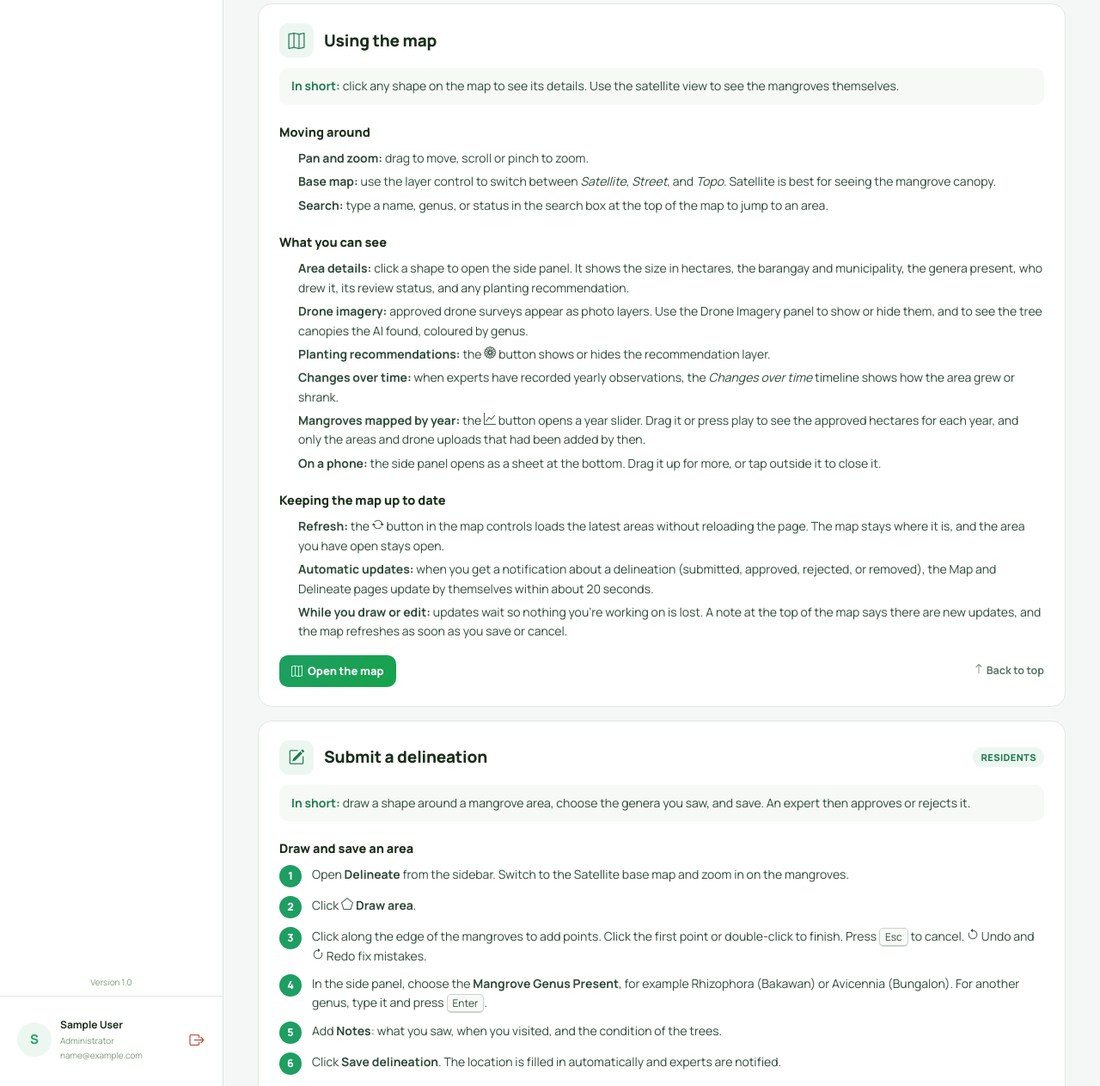
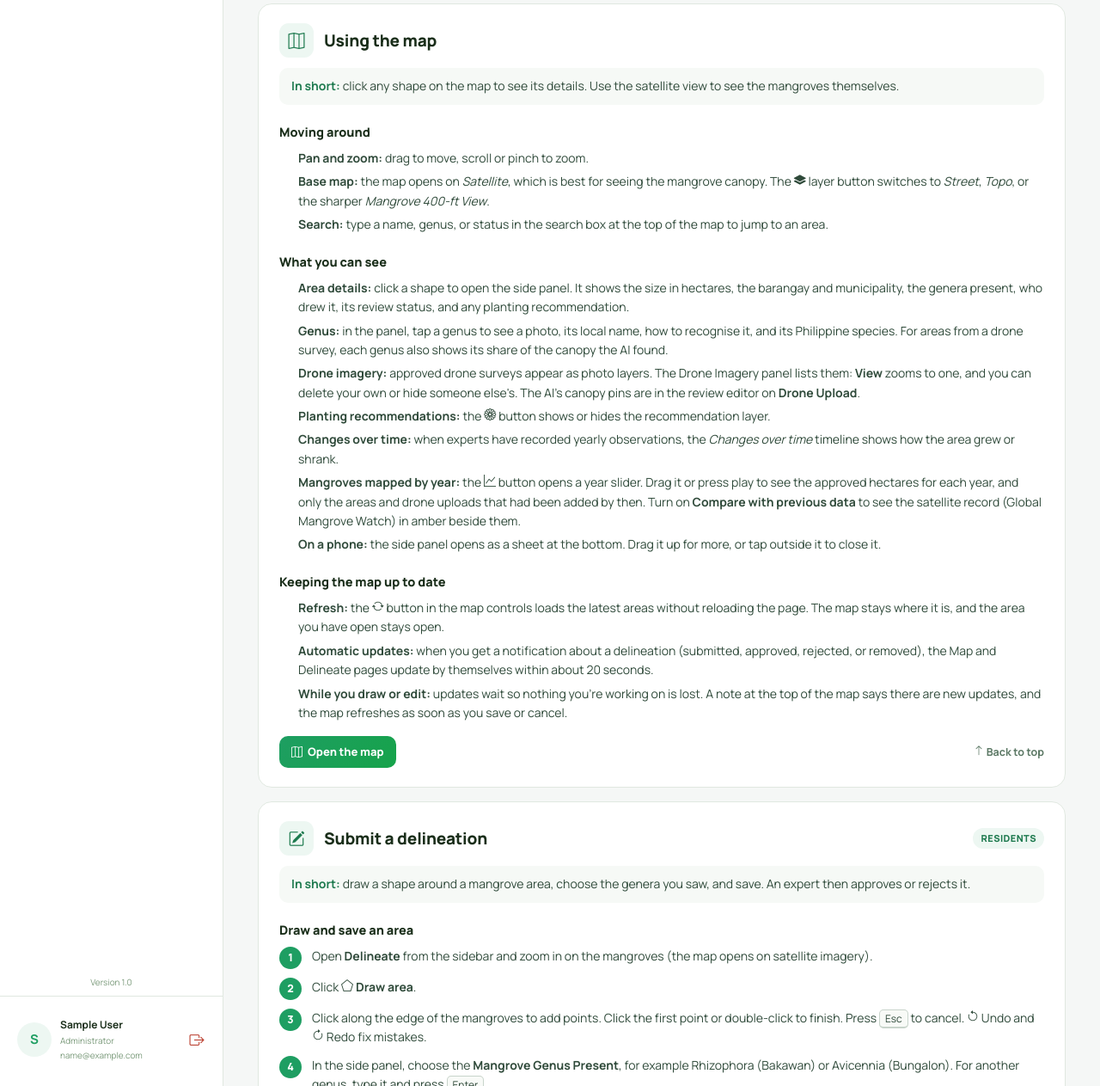
Before and after one commit to jing378/MangroveMap, a Laravel app: page /guide in a window 1280 px wide. Shown: the part 1337-2600 px from the top of the page at 86% size. Run offline with Laravel 12, Linux system fonts and the light colour scheme; the visitor is signed in with stand-in values (Sample User, id 1); data that the repository does not hold is empty; style sheets or scripts are compiled from the project's sources.

Commit message:
Update the quick guides and Help & Guide to the current features
Quick guides name the real controls (layers incl. Mangrove 400-ft View,
search, genus cards, compare with previous data, shapefile import, revise,
correction vs observed change). The full guide drops removed admin actions
and old Tile Explorer formats, covers photo uploads, Send to Drone Imagery and
shapefile import, and hides links admins can no longer open.

Co-Authored-By: Claude Opus 5.5 <noreply@anthropic.com>

```diff
--- a/resources/views/guide.blade.php
+++ b/resources/views/guide.blade.php
@@ -726,8 +726,9 @@
         <h3>Moving around</h3>
         <ul>
             <li><strong>Pan and zoom:</strong> drag to move, scroll or pinch to zoom.</li>
-            <li><strong>Base map:</strong> use the layer control to switch between <em>Satellite</em>, <em>Street</em>, and <em>Topo</em>.
-                Satellite is best for seeing the mangrove canopy.</li>
+            <li><strong>Base map:</strong> the map opens on <em>Satellite</em>, which is best for seeing the mangrove canopy. The
+                <i class="bi bi-layers-fill"></i> layer button switches to <em>Street</em>, <em>Topo</em>, or the sharper
+                <em>Mangrove 400-ft View</em>.</li>
             <li><strong>Search:</strong> type a name, genus, or status in the search box at the top of the map to jump to an area.</li>
         </ul>
 
@@ -735,8 +736,11 @@
         <ul>
             <li><strong>Area details:</strong> click a shape to open the side panel. It shows the size in hectares, the barangay and municipality,
                 the genera present, who drew it, its review status, and any planting recommendation.</li>
-            <li><strong>Drone imagery:</strong> approved drone surveys appear as photo layers. Use the Drone Imagery panel to show or hide them,
-                and to see the tree canopies the AI found, coloured by genus.</li>
+            <li><strong>Genus:</strong> in the panel, tap a genus to see a photo, its local name, how to recognise it, and its Philippine
+                species. For areas from a drone survey, each genus also shows its share of the canopy the AI found.</li>
+            <li><strong>Drone imagery:</strong> approved drone surveys appear as photo layers. The Drone Imagery panel lists them:
+                <strong>View</strong> zooms to one, and you can delete your own or hide someone else's. The AI's canopy pins are in the
+                review editor on <strong>Drone Upload</strong>.</li>
             <li><strong>Planting recommendations:</strong> the <i class="bi bi-flower1"></i> button shows or hides the recommendation layer.</li>
             <li><strong>Changes over time:</strong> when experts have recorded yearly observations, the <em>Changes over time</em> timeline shows
                 how the area grew or shrank.</li>
@@ -746,7 +750,9 @@
                     It is a satellite estimate (Global Mangrove Watch), not a ground survey.</li>
             @else
                 <li><strong>Mangroves mapped by year:</strong> the <i class="bi bi-graph-up"></i> button opens a year slider. Drag it or press play
-                    to see the approved hectares for each year, and only the areas and drone uploads that had been added by then.</li>
+                    to see the approved hectares for each year, and only the areas and drone uploads that had been added by then.
+                    Turn on <strong>Compare with previous data</strong> to see the satellite record (Global Mangrove Watch) in amber
+                    beside them.</li>
             @endif
             <li><strong>On a phone:</strong> the side panel opens as a sheet at the bottom. Drag it up for more, or tap outside it to close it.</li>
         </ul>
@@ -774,7 +780,7 @@
 
         <h3>Draw and save an area</h3>
         <ol class="guide-steps">
-            <li>Open <strong>Delineate</strong> from the sidebar. Switch to the Satellite base map and zoom in on the mangroves.</li>
+            <li>Open <strong>Delineate</strong> from the sidebar and zoom in on the mangroves (the map opens on satellite imagery).</li>
             <li>Click <i class="bi bi-pentagon"></i> <strong>Draw area</strong>.</li>
             <li>Click along the edge of the mangroves to add points. Click the first point or double-click to finish.
                 Press <kbd>Esc</kbd> to cancel. <i class="bi bi-arrow-counterclockwise"></i> Undo and <i class="bi bi-arrow-clockwise"></i> Redo fix mistakes.</li>
@@ -783,6 +789,10 @@
             <li>Add <strong>Notes</strong>: what you saw, when you visited, and the condition of the trees.</li>
             <li>Click <strong>Save delineation</strong>. The location is filled in automatically and experts are notified.</li>
         </ol>
+        <div class="guide-tip"><i class="bi bi-file-earmark-arrow-up"></i><strong>Already mapped it in QGIS or ArcGIS?</strong> Click
+            <strong>Import shapefile</strong> instead of drawing, and choose a <code>.zip</code> of the shapefile (or its .shp, .dbf, .shx
+            and .prj files together). Each polygon becomes an area you can check and edit, up to 20 per delineation. Then choose the genus
+            and save as usual.</div>
 
         <h3>What the review status means</h3>
         <dl class="guide-defs">
@@ -812,7 +822,9 @@
         <div class="guide-tip"><i class="bi bi-check2-circle"></i><strong>How to get approved:</strong> trace only the mangrove canopy, not open water,
             fishponds, or roads. Zoom in close for the edges, draw one shape per continuous patch, and always add the genera you saw.</div>
         <div class="guide-actions">
-            <a class="guide-link" href="{{ $delineateRoute }}"><i class="bi bi-pencil-square"></i> Start delineating</a>
+            @unless ($isAdmin)
+                <a class="guide-link" href="{{ $delineateRoute }}"><i class="bi bi-pencil-square"></i> Start delineating</a>
+            @endunless
             <a class="guide-top" href="#guide-top"><i class="bi bi-arrow-up"></i> Back to top</a>
         </div>
     </section>
@@ -823,7 +835,7 @@
         <p class="guide-summary"><strong>In short:</strong> upload your drone orthomosaic, check the mangrove areas the AI finds, choose the genus,
             and confirm. {{ $isExpert ? 'As an expert, your imagery goes on the map right away.' : 'An expert then reviews it before it goes on the map.' }}</p>
         <div class="guide-flow" aria-label="How drone imagery is processed">
-            <span>1. Upload GeoTIFF</span><i class="bi bi-chevron-right"></i>
+            <span>1. Upload GeoTIFF or photos</span><i class="bi bi-chevron-right"></i>
             <span>2. Preview is prepared</span><i class="bi bi-chevron-right"></i>
             <span>3. AI detects mangroves</span><i class="bi bi-chevron-right"></i>
             <span>4. You check the results</span><i class="bi bi-chevron-right"></i>
@@ -834,8 +846,9 @@
         <ol class="guide-steps">
             <li>Open <strong>Drone Upload</strong> from the sidebar.</li>
             <li>Enter a <strong>Survey name</strong>, for example "Brgy. San Isidro, March 2026".</li>
-            <li>Drop your files in the box or click to choose them. Use georeferenced <strong>.tif / .tiff</strong> files (8-bit RGB orthomosaics).
-                You can add several files from the same survey at once.</li>
+            <li>Drop your files in the box or click to choose them: georeferenced <strong>.tif / .tiff</strong> orthomosaics (8-bit RGB), or
+                drone <strong>photos</strong> (.jpg / .png) taken straight down, up to 500. Photos are placed from their GPS (DJI) or a world
+                file, but not stitched, so small seams are normal. One upload is either GeoTIFFs or photos, all from the same place.</li>
             <li>Click <strong>Upload and process</strong>. You can leave the page while it processes, which can take a while for large surveys.</li>
         </ol>
         <div class="guide-tip"><i class="bi bi-arrow-repeat"></i><strong>Upload interrupted?</strong> Choose the same files again on the same device.
@@ -851,7 +864,7 @@
                     <li>Click an area to remove it if it isn't mangrove, for example coconut trees or shadows.</li>
                 </ul>
             </li>
-            <li><strong>Mangrove classification</strong> is optional: click <strong>Show</strong> on its card to see each tree canopy the AI found as a pin, coloured by genus. Click a pin to see it or remove it, and <strong>Hide</strong> to turn it off again.</li>
+            <li><strong>Mangrove classification</strong> is optional: click <strong>Show</strong> on its card to see each tree canopy the AI found as a pin, coloured by genus. Click a pin to see it or remove it, and <strong>Hide</strong> to turn it off again. <strong>Re-run genus detection</strong> runs it again without touching your areas.</li>
         </ol>
 
         <h3>Add the details and confirm</h3>
@@ -875,7 +888,9 @@
         <div class="guide-warn"><i class="bi bi-exclamation-triangle"></i><strong>The AI can be wrong.</strong> Always check its shapes and genus
             suggestion before you confirm. Upload only imagery you took or have permission to use, and follow CAAP drone rules.</div>
         <div class="guide-actions">
-            <a class="guide-link" href="{{ route('drone-imagery.page') }}"><i class="bi bi-cloud-arrow-up"></i> Go to Drone Upload</a>
+            @unless ($isAdmin)
+                <a class="guide-link" href="{{ route('drone-imagery.page') }}"><i class="bi bi-cloud-arrow-up"></i> Go to Drone Upload</a>
+            @endunless
             <a class="guide-top" href="#guide-top"><i class="bi bi-arrow-up"></i> Back to top</a>
         </div>
     </section>
@@ -888,19 +903,24 @@
         <ol class="guide-steps">
             <li>Open <strong>Tile Explorer</strong> from the sidebar.</li>
             <li>Drop a GeoTIFF in the box (.tif / .tiff, 8-bit RGB with coordinates, up to 1 GB).</li>
-            <li>Choose a <strong>Tile size</strong> from 256 to 1280 pixels (640 by default), then click <strong>Upload and make tiles</strong>.</li>
+            <li>Choose a <strong>Tile size</strong> (256, 512, 640, 1024 or 1280 pixels; 640 by default), then click <strong>Upload and make tiles</strong>.</li>
             <li>Wait for the tiles. The AI marks the mangrove areas and shows the mangrove percentage on every tile. Empty tiles are skipped.</li>
             <li>Find tiles with the filters (<em>All</em>, <em>Mangrove</em>, <em>No mangrove</em>), the sort order, or the search box (for example
                 <kbd>r004</kbd> or <kbd>c012</kbd>). <strong>Show mangrove areas</strong> turns the outlines on or off.</li>
             <li>Click a tile to preview it. Use <kbd>&larr;</kbd> <kbd>&rarr;</kbd> to move between tiles, <kbd>Space</kbd> to select, and
                 <kbd>Esc</kbd> to close.</li>
-            <li>Tick the tiles you want, or click <strong>Select mangrove tiles</strong>. Choose a format (<em>GeoTIFF + JPEG</em>,
-                <em>GeoTIFF only</em>, or <em>JPEG only (Roboflow)</em>), then click <strong>Download selected</strong>.</li>
+            <li>Tick the tiles you want, or click <strong>Select mangrove tiles</strong>, then <strong>Download selected</strong>. One tile downloads
+                as a GeoTIFF; several come as one ZIP of GeoTIFFs.</li>
+            <li>Want them on the map? <strong>Send to Drone Imagery</strong> turns the selected tiles into a drone survey that goes through the
+                usual AI check and review on <strong>Drone Upload</strong>.</li>
         </ol>
         <div class="guide-tip"><i class="bi bi-grid"></i><strong>Need a different size?</strong> Open the GeoTIFF from <em>Your GeoTIFFs</em> and pick
-            another tile size next to its name. You don't have to upload it again.</div>
+            another tile size next to its name. You don't have to upload it again. <strong>Detect mangroves again</strong> relabels every tile
+            size with the current AI model.</div>
         <div class="guide-actions">
-            <a class="guide-link" href="{{ route('tile-explorer.page') }}"><i class="bi bi-grid-3x3-gap"></i> Open Tile Explorer</a>
+            @unless ($isAdmin)
+                <a class="guide-link" href="{{ route('tile-explorer.page') }}"><i class="bi bi-grid-3x3-gap"></i> Open Tile Explorer</a>
+            @endunless
             <a class="guide-top" href="#guide-top"><i class="bi bi-arrow-up"></i> Back to top</a>
         </div>
     </section>
@@ -980,7 +1000,9 @@
         <div class="guide-warn"><i class="bi bi-exclamation-triangle"></i>Recommendations are advice, not permits. Remind communities to coordinate
             with DENR (CENRO/PENRO) and the LGU before planting.</div>
         <div class="guide-actions">
-            <a class="guide-link" href="{{ route('expert.recommendations.index') }}"><i class="bi bi-tree"></i> Open Planting Recommendation</a>
+            @unless ($isAdmin)
+                <a class="guide-link" href="{{ route('expert.recommendations.index') }}"><i class="bi bi-tree"></i> Open Planting Recommendation</a>
+            @endunless
             <a class="guide-top" href="#guide-top"><i class="bi bi-arrow-up"></i> Back to top</a>
         </div>
     </section>
@@ -990,27 +1012,40 @@
     @if ($isAdmin)
     <section class="guide-section" id="admin">
         {!! $head('admin') !!}
-        <p class="guide-summary"><strong>In short:</strong> approve expert applications, look after map layers, keep the AI models up to date, and act on feedback.</p>
+        <p class="guide-summary"><strong>In short:</strong> approve expert applications, keep reviews moving, clean up map layers, keep the AI
+            models up to date, and act on feedback. Drawing, uploading and reviewing stay with residents and experts, so the Delineate, Drone
+            Upload and Tile Explorer pages are not open to admins.</p>
 
         <dl class="guide-defs">
             <dt><i class="bi bi-people"></i> Users</dt>
             <dd>Pending expert applications appear at the top. Read the organization and qualifications, then approve or reject them. A rejection
                 reason is optional and is shared with the applicant. Use the view, edit, and delete actions to change a user's details or role,
                 or reset their password.</dd>
+            <dt><i class="bi bi-speedometer2"></i> Dashboard</dt>
+            <dd><em>Needs attention</em> lists what is waiting: a missing AI model, failed drone layers, expert applications, reviews older
+                than a few days, AI drafts their owners haven't confirmed, and new feedback. <strong>Send reminder</strong> notifies the experts or
+                owners (bell, email and phone), at most once a day for the same item.</dd>
             <dt><i class="bi bi-layers"></i> Map Layers</dt>
-            <dd><strong>Delineations:</strong> preview, rename, edit notes, <em>Hide from map</em> (with an optional reason sent to the owner), restore,
-                or delete. <strong>Drone imagery:</strong> preview, rename, <em>Retry processing</em> after a failure, run the AI again, or delete.</dd>
+            <dd>Two tabs, <strong>Delineations</strong> and <strong>Drone Surveys</strong>. Click a row to show it on the preview map; search
+                and filter by status, stage or source; export the list as CSV, or delineations as GeoJSON. Row actions are cleanup only:
+                <strong>Delete</strong>, and <strong>Retry processing</strong> for a failed drone survey. The <i class="bi bi-bell"></i> bell
+                reminds experts about a pending delineation, or an owner about a survey waiting for them. Naming, editing and reviewing stay
+                with the owners and experts.</dd>
             <dt><i class="bi bi-cpu"></i> AI Models</dt>
             <dd>Click <strong>Upload Model</strong> and choose the type: <em>Mangrove Segmentation</em> (a U-Net <code>.pth</code> that finds
                 mangrove areas) or <em>Mangrove Genus Classification</em> (a YOLO <code>.pt</code> that suggests the genus and finds canopies).
-                Each model is checked before use, and the newest active model of each type runs on new imagery.</dd>
+                Each model is checked before use, and the newest active model of each type runs on new imagery. The green check deactivates
+                a model (new runs then use the default file), and delete removes it. When a Roboflow key is set, the two hosted
+                <strong>Roboflow workflows</strong> are shown above the list with <em>In use</em> or <em>Not in use</em>; the local model of
+                the same type is their fallback.</dd>
             <dt><i class="bi bi-chat-dots"></i> Feedback</dt>
             <dd>Read problem reports and ideas from residents and experts, including any screenshot and the page they came from.</dd>
             <dt><i class="bi bi-clock-history"></i> Activity Logs</dt>
             <dd>Filter by date to see who did what and when, to investigate problems or misuse.</dd>
         </dl>
-        <div class="guide-tip"><i class="bi bi-eye-slash"></i>When a record is doubtful, use <strong>Hide from map</strong> rather than delete it.
-            Hiding can be undone, but deleting can't.</div>
+        <div class="guide-warn"><i class="bi bi-exclamation-triangle"></i><strong>Deleting can't be undone.</strong> Deleting a drone survey also
+            deletes its delineation, and the owner is told. When a record is only doubtful, send the experts a reminder to review it
+            instead.</div>
         <div class="guide-actions">
             <a class="guide-link" href="{{ route('admin.users') }}"><i class="bi bi-people"></i> Users</a>
             <a class="guide-link" href="{{ route('admin.map-layers.index') }}"><i class="bi bi-layers"></i> Map Layers</a>
@@ -1067,8 +1102,15 @@
         </details>
         <details>
             <summary>My drone imagery failed or is stuck processing.</summary>
-            <p>Make sure the file is a georeferenced GeoTIFF (.tif/.tiff) exported as an RGB orthomosaic, not a raw photo. Large surveys can take
-                a long time. If it shows <em>Processing failed</em>, click <em>Edit &amp; retry</em> or ask an administrator.</p>
+            <p>Use a georeferenced GeoTIFF (.tif/.tiff) exported as an RGB orthomosaic, or drone photos taken straight down that carry their
+                GPS. Files from places far apart (for example two municipalities) can't be one survey: upload each place separately. Large
+                surveys can take a long time. If it shows <em>Processing failed</em>, click <em>Edit &amp; retry</em> or ask an administrator.</p>
+        </details>
+        <details>
+            <summary>My shapefile won't import.</summary>
+            <p>Choose a <code>.zip</code> that holds the .shp, .dbf, .shx and .prj files, or pick those files together. The .prj tells the
+                map where the shapes are; without it, shapes in UTM or PRS92 can't be placed. Only polygons are imported, not points or
+                lines.</p>
         </details>
         <details>
             <summary>The AI marked areas that aren't mangroves, or suggested the wrong genus.</summary>
--- a/resources/views/users/drone-imagery-editor.blade.php
+++ b/resources/views/users/drone-imagery-editor.blade.php
@@ -1341,10 +1341,10 @@
                         </ol>
                     @else
                         <ol>
-                            <li><strong>Check</strong> the AI's areas and canopy pins.</li>
+                            <li><strong>Check</strong> the AI's areas. For canopy pins, click <strong>Show</strong> on Mangrove classification.</li>
                             <li><strong>Fix</strong> them: <i class="bi bi-pentagon"></i> draw, <i class="bi bi-pencil"></i> edit, or click to remove.</li>
                             @if ($editor['needs_delineation'])
-                                <li><strong>Choose</strong> the genus.</li>
+                                <li><strong>Choose</strong> the genus. The <strong>AI genus suggestion</strong> helps but never picks it for you.</li>
                             @endif
                             <li><strong>{{ ! $editor['needs_delineation'] ? 'Confirm & apply' : ($editor['needs_expert_review'] ? 'Confirm & submit' : 'Confirm & publish') }}</strong>, or save a draft.</li>
                         </ol>
```
Also changed, not shown: resources/views/users/partials/map-quick-guide.blade.php (+34 -20 lines), tests/Feature/MapQuickGuideTest.php (+7 -0 lines), tests/Feature/UserGuideTest.php (+19 -1 lines).
